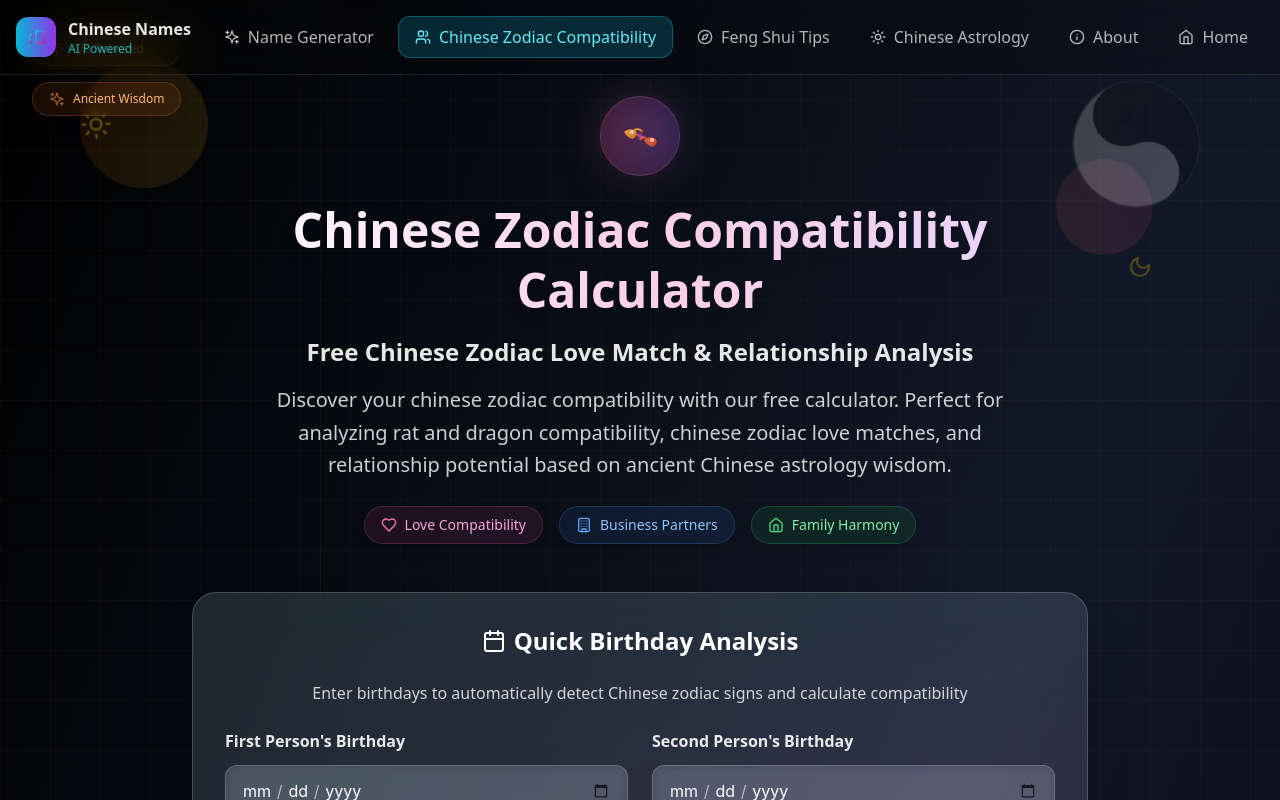
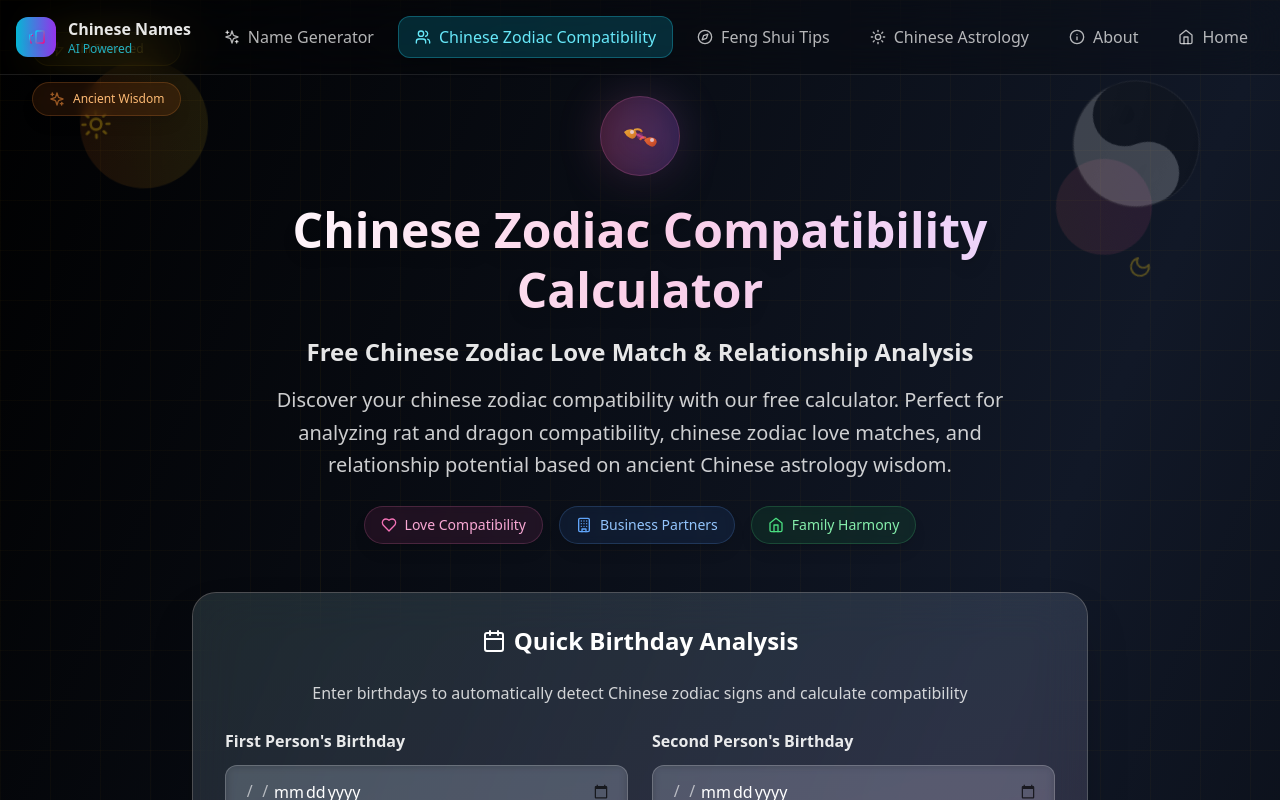
Before and after one commit to haoranran5/Ai-Chinese-new-name-generator, a React (Vite) app: page / in a window 1280 px wide. Both pictures are taken after a click on the button "Chinese Zodiac Compatibility". Shown: the top 800 px of the page. Built offline with nearby package versions, Linux system fonts and the light colour scheme.

Commit message:
Fix date input to display English Month-Day-Year format

```diff
--- a/index.html
+++ b/index.html
@@ -1,5 +1,5 @@
 <!doctype html>
-<html lang="en-US">
+<html lang="en-US" dir="ltr">
   <head>
     <meta charset="UTF-8" />
 
@@ -74,7 +74,7 @@
 </script>
   </div>
 
-  <body>
+  <body dir="ltr">
     <div id="root"></div>
     <script type="module" src="/src/main.tsx"></script>
   </body>
--- a/src/index.css
+++ b/src/index.css
@@ -158,25 +158,48 @@
 /* Force English date format for date inputs */
 input[type="date"] {
   font-family: -apple-system, BlinkMacSystemFont, 'Segoe UI', Roboto, sans-serif;
+  font-feature-settings: "tnum";
+  direction: ltr;
 }
 
 input[type="date"]::-webkit-datetime-edit {
   color: inherit;
+  direction: ltr;
+  text-align: left;
 }
 
 input[type="date"]::-webkit-datetime-edit-fields-wrapper {
   background: transparent;
+  direction: ltr;
+  display: flex;
+  flex-direction: row;
 }
 
 input[type="date"]::-webkit-datetime-edit-text {
   color: rgba(255, 255, 255, 0.6);
   padding: 0 0.3em;
+  direction: ltr;
 }
 
 input[type="date"]::-webkit-datetime-edit-month-field,
 input[type="date"]::-webkit-datetime-edit-day-field,
 input[type="date"]::-webkit-datetime-edit-year-field {
   color: inherit;
+  direction: ltr;
+  text-align: center;
+}
+
+/* Force MM/DD/YYYY format order */
+input[type="date"]::-webkit-datetime-edit-month-field {
+  order: 1;
+}
+
+input[type="date"]::-webkit-datetime-edit-day-field {
+  order: 2;
+}
+
+input[type="date"]::-webkit-datetime-edit-year-field {
+  order: 3;
 }
 
 input[type="date"]::-webkit-calendar-picker-indicator {
--- a/src/pages/CompatibilityPage.tsx
+++ b/src/pages/CompatibilityPage.tsx
@@ -273,8 +273,12 @@ const CompatibilityPage: React.FC = () => {
                   onChange={(e) => handleBirthdayChange(e.target.value, 'person1')}
                   className="w-full px-4 py-3 bg-white/10 border border-white/20 rounded-xl focus:outline-none focus:ring-2 focus:ring-pink-400/50 focus:border-pink-400 transition-all duration-300 text-white backdrop-blur-sm"
                   lang="en-US"
-                  placeholder="mm/dd/yyyy"
-                  style={{ colorScheme: 'dark' }}
+                  data-date-format="mm/dd/yyyy"
+                  style={{
+                    colorScheme: 'dark',
+                    direction: 'ltr',
+                    fontFamily: 'system-ui, -apple-system, sans-serif'
+                  }}
                 />
                 {person1Zodiac && (
                   <div className="mt-2 p-3 bg-pink-500/20 rounded-lg border border-pink-400/30">
@@ -299,8 +303,12 @@ const CompatibilityPage: React.FC = () => {
                   onChange={(e) => handleBirthdayChange(e.target.value, 'person2')}
                   className="w-full px-4 py-3 bg-white/10 border border-white/20 rounded-xl focus:outline-none focus:ring-2 focus:ring-purple-400/50 focus:border-purple-400 transition-all duration-300 text-white backdrop-blur-sm"
                   lang="en-US"
-                  placeholder="mm/dd/yyyy"
-                  style={{ colorScheme: 'dark' }}
+                  data-date-format="mm/dd/yyyy"
+                  style={{
+                    colorScheme: 'dark',
+                    direction: 'ltr',
+                    fontFamily: 'system-ui, -apple-system, sans-serif'
+                  }}
                 />
                 {person2Zodiac && (
                   <div className="mt-2 p-3 bg-purple-500/20 rounded-lg border border-purple-400/30">
```
